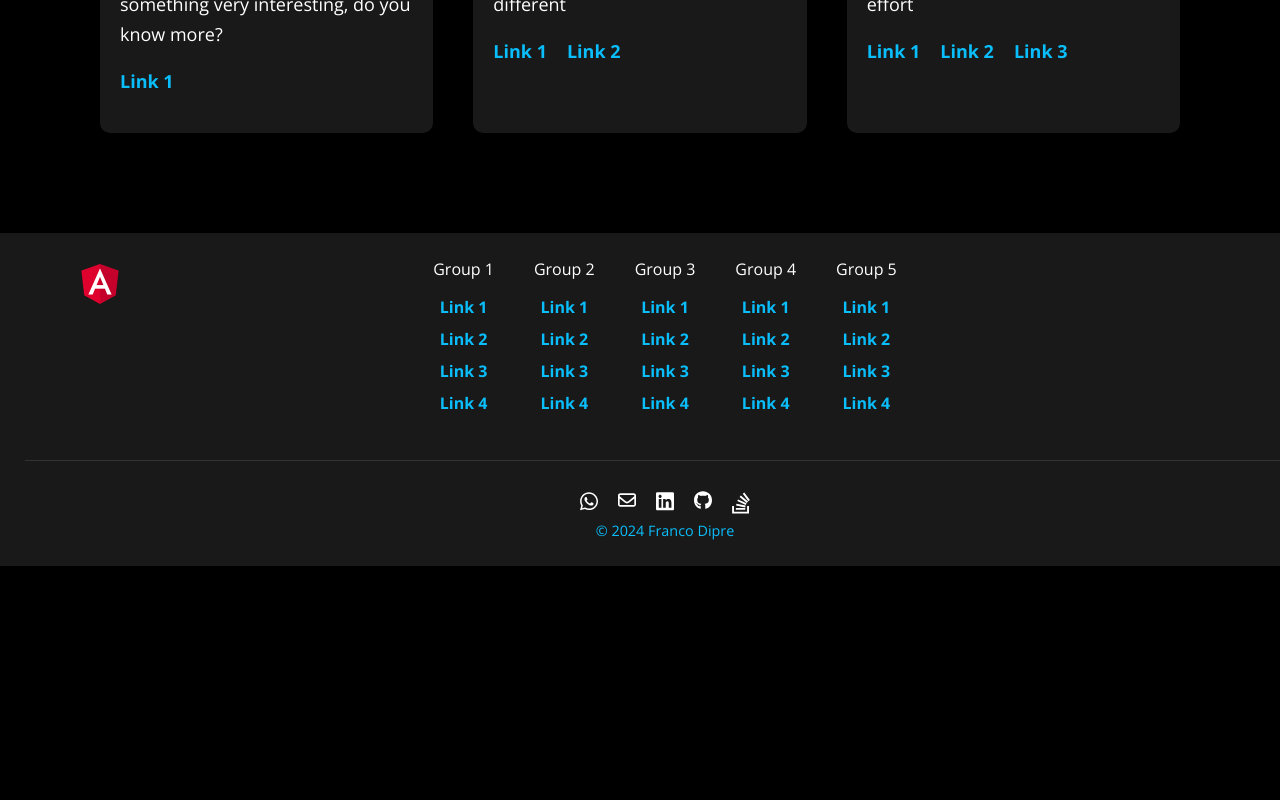
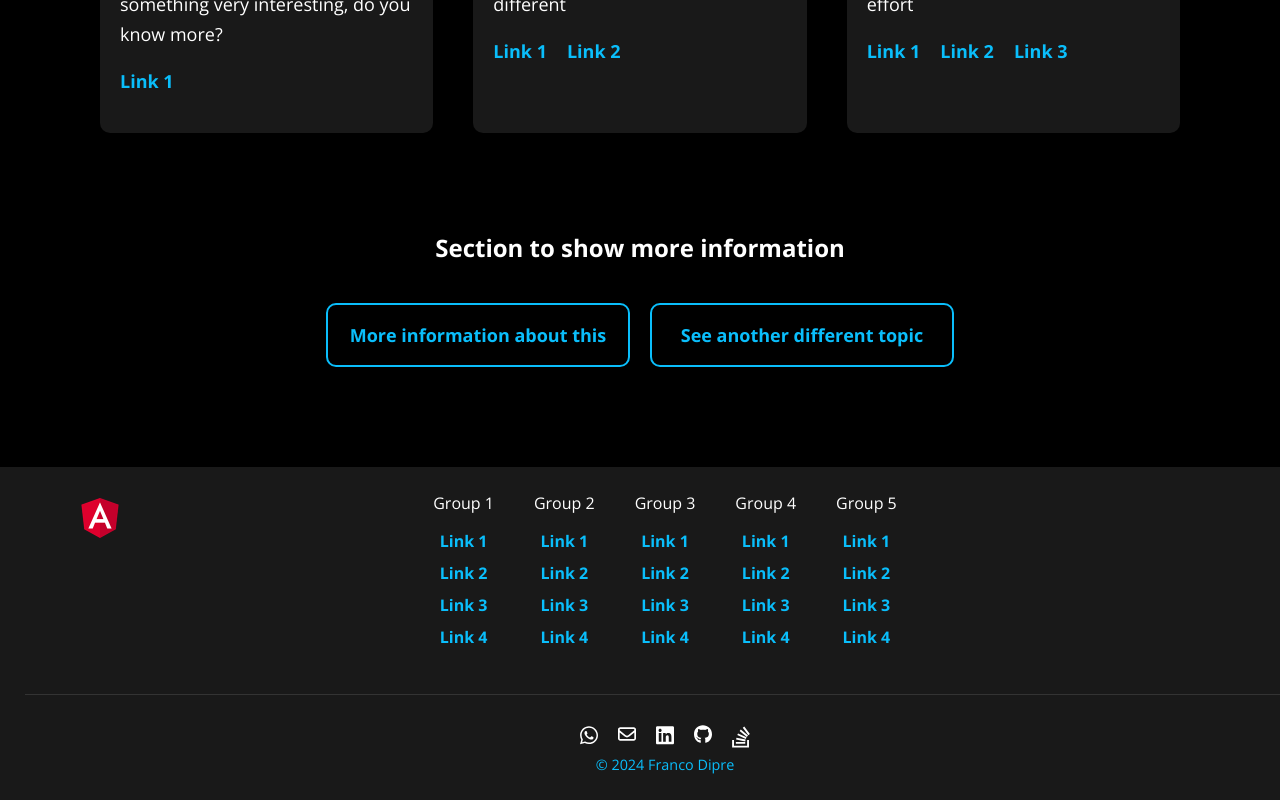
Before and after one commit to diprefranco/diprefranco.github.io, an Angular app: page / in a window 1280 px wide. Shown: the part 2902-3702 px from the top of the page. Before the commit the page ends 3468 px from the top, so only its background shows below. Built offline with nearby package versions, Linux system fonts and the light colour scheme.

Commit message:
More information section added.

```diff
--- a/src/app/app.component.html
+++ b/src/app/app.component.html
@@ -130,6 +130,15 @@
   </div>
 </section>
 
+<!-- section: more-information -->
+<section class="more-information">
+  <h3>Section to show more information</h3>
+  <div class="more-information-buttons">
+    <a href="#" class="button2">More information about this</a>
+    <a href="#" class="button2">See another different topic</a>
+  </div>
+</section>
+
 <!-- footer -->
 <footer class="footer">
   <div class="footer-content">
--- a/src/styles.css
+++ b/src/styles.css
@@ -273,6 +273,35 @@ img {
   border-radius: 5px;
 }
 
+.more-information {
+  margin-top: 100px;
+  text-align: center;
+}
+
+.more-information-buttons {
+  margin-top: 40px;
+  display: flex;
+  flex-wrap: wrap;
+  justify-content: center;
+  gap: 20px;
+}
+
+.button2 {
+  font: var(--links);
+  display: flex;
+  align-items: center;
+  justify-content: center;
+  width: 300px;
+  height: 60px;
+  border: solid 2px var(--colorlinks);
+  border-radius: 10px;
+}
+
+.button2:hover {
+  border: solid 2px var(--coloraccent);
+  transition: var(--transition);
+}
+
 /* Footer */
 .footer {
   background-color: var(--colorp2);
```
